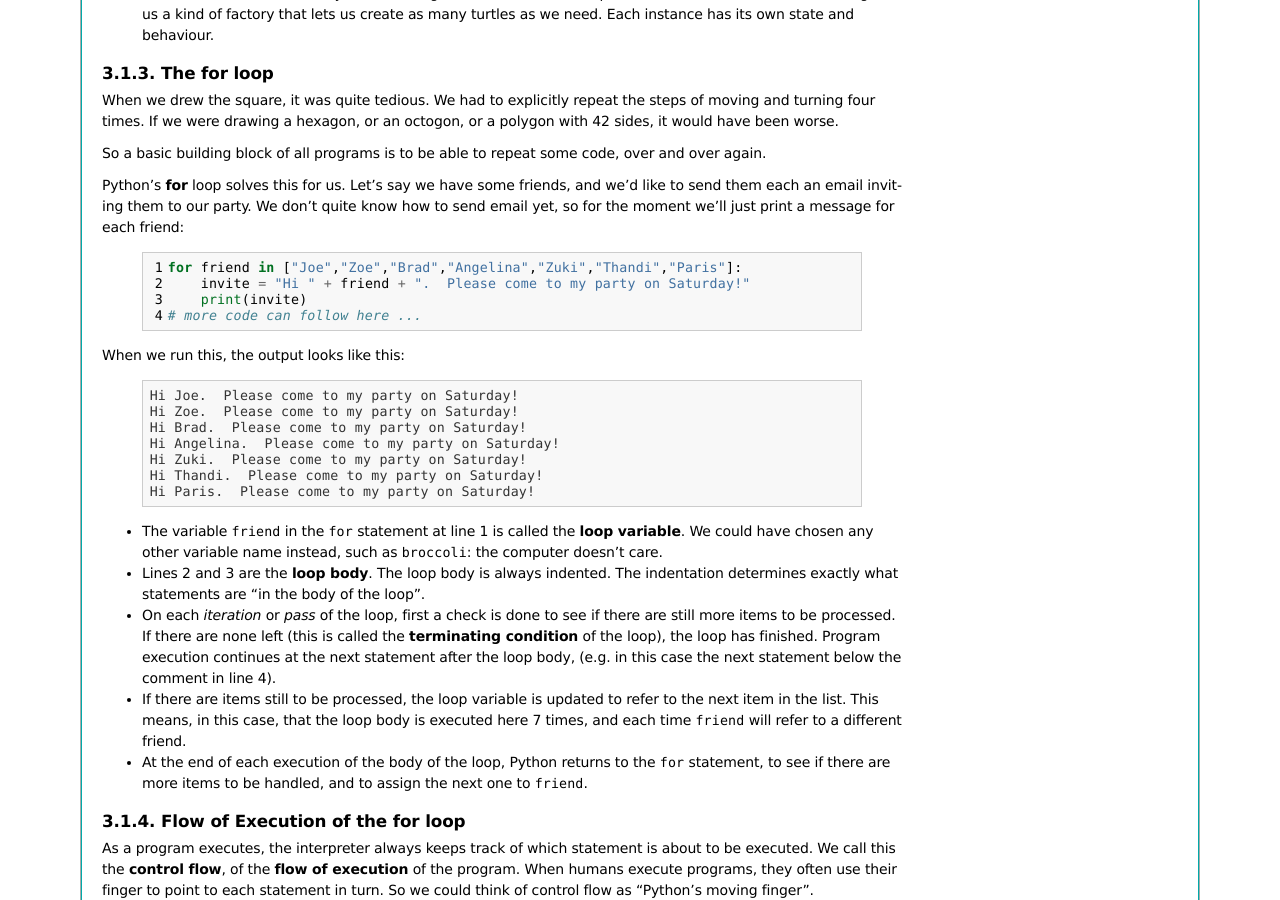
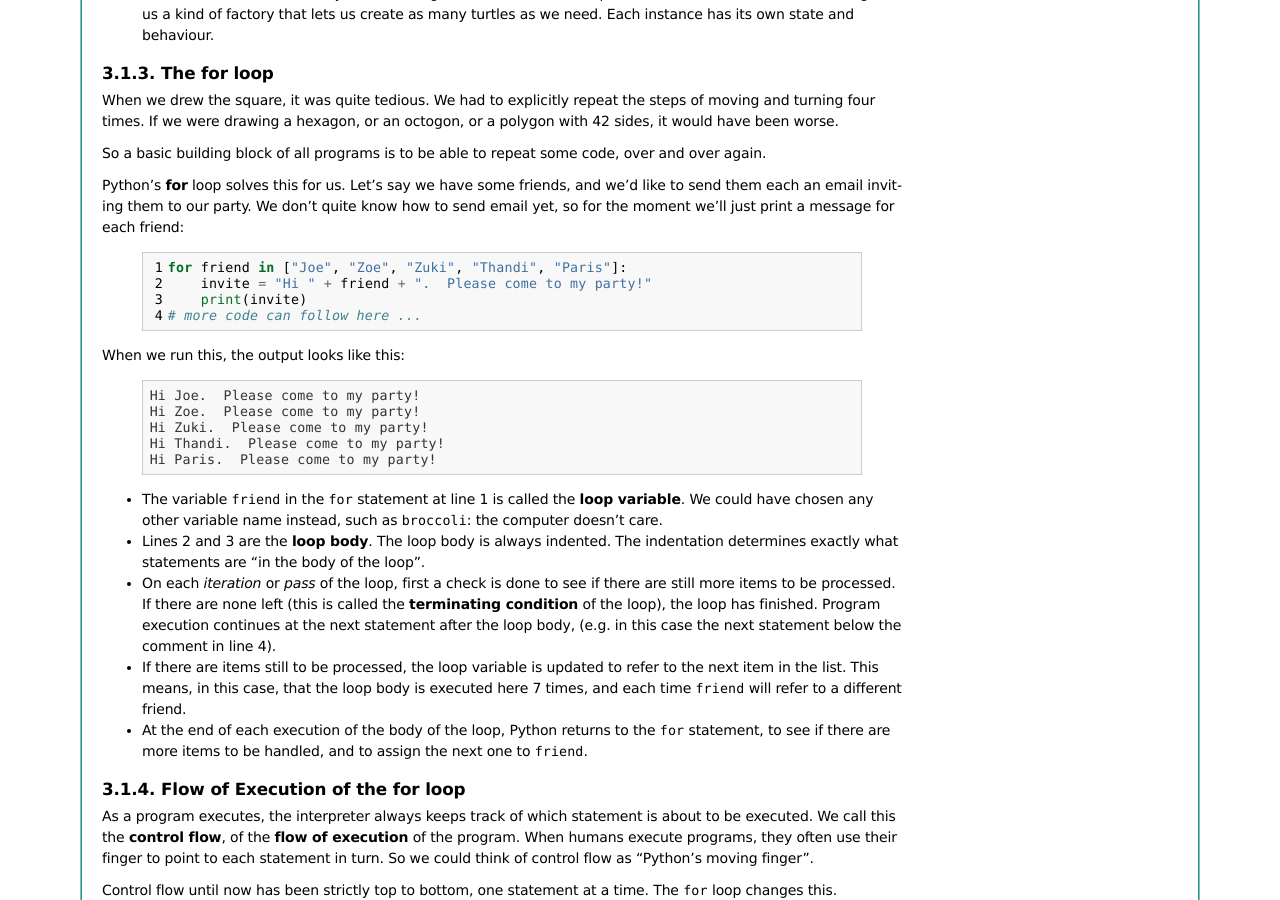
Before and after one commit to HowToThink/HowToThink, a Sphinx documentation site: the page built from source/PvL_03.rst, in a window 1280 px wide and 900 px high, scrolled down 3568 px. Built offline with Sphinx 7.4.7, drawn with Linux system fonts in a browser that asks for light colours; formulas are drawn with MathJax 3.

Commit message:
Reduce line length in an example
The first example with a for loop (chapter 3) had too long lines that
were wrapped in the PDF version. This was confusing and made the
indentation difficult to figure out.

```diff
--- a/source/PvL_03.rst
+++ b/source/PvL_03.rst
@@ -234,8 +234,8 @@ quite know how to send email yet, so for the moment we'll just print a message f
     .. sourcecode:: python
         :linenos:
 
-        for friend in ["Joe","Zoe","Brad","Angelina","Zuki","Thandi","Paris"]:
-            invite = "Hi " + friend + ".  Please come to my party on Saturday!"
+        for friend in ["Joe", "Zoe", "Zuki", "Thandi", "Paris"]:
+            invite = "Hi " + friend + ".  Please come to my party!"
             print(invite)
         # more code can follow here ...
 
@@ -245,13 +245,11 @@ When we run this, the output looks like this:
 
     .. sourcecode:: pycon
 
-        Hi Joe.  Please come to my party on Saturday!
-        Hi Zoe.  Please come to my party on Saturday!
-        Hi Brad.  Please come to my party on Saturday!
-        Hi Angelina.  Please come to my party on Saturday!
-        Hi Zuki.  Please come to my party on Saturday!
-        Hi Thandi.  Please come to my party on Saturday!
-        Hi Paris.  Please come to my party on Saturday!
+        Hi Joe.  Please come to my party!
+        Hi Zoe.  Please come to my party!
+        Hi Zuki.  Please come to my party!
+        Hi Thandi.  Please come to my party!
+        Hi Paris.  Please come to my party!
 
 * The variable ``friend`` in the ``for`` statement at line 1 is called the **loop variable**.
   We could have chosen any other variable name instead, such as ``broccoli``: the computer doesn't care.
```
